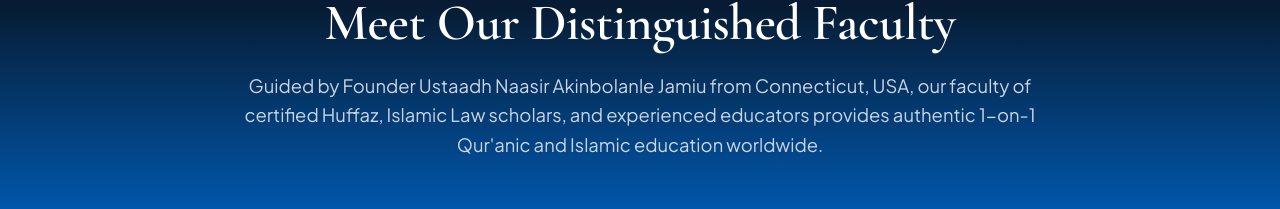
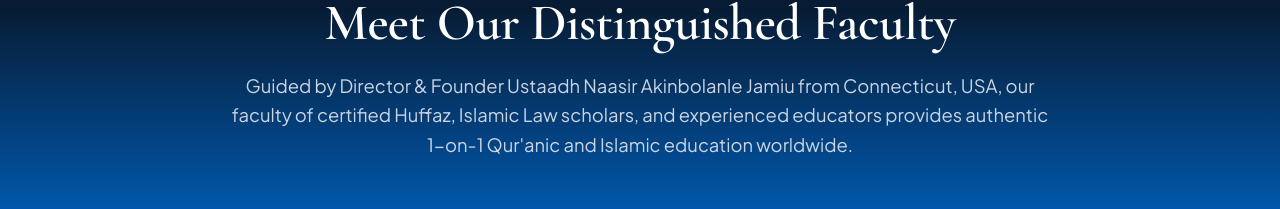
Before and after one commit to The-prime-chill1/Al-Irshaad-Islamic-Institute, a React (Vite) app: page /teachers in a window 1280 px wide. Shown: the part 272-481 px from the top of the page. Built offline with nearby package versions, Linux system fonts and the light colour scheme.

Commit message:
about page upbdate

```diff
--- a/src/pages/TeachersPage.jsx
+++ b/src/pages/TeachersPage.jsx
@@ -76,7 +76,7 @@ export default function TeachersPage() {
             Meet Our Distinguished Faculty
           </h1>
           <p style={{ color: 'var(--text-on-dark-muted)', maxWidth: '820px', margin: '0 auto', fontSize: '1.15rem', lineHeight: 1.6 }}>
-            Guided by Founder Ustaadh Naasir Akinbolanle Jamiu from Connecticut, USA, our faculty of certified Huffaz, Islamic Law scholars, and experienced educators provides authentic 1-on-1 Qur'anic and Islamic education worldwide.
+            Guided by Director & Founder Ustaadh Naasir Akinbolanle Jamiu from Connecticut, USA, our faculty of certified Huffaz, Islamic Law scholars, and experienced educators provides authentic 1-on-1 Qur'anic and Islamic education worldwide.
           </p>
         </div>
       </section>
```
